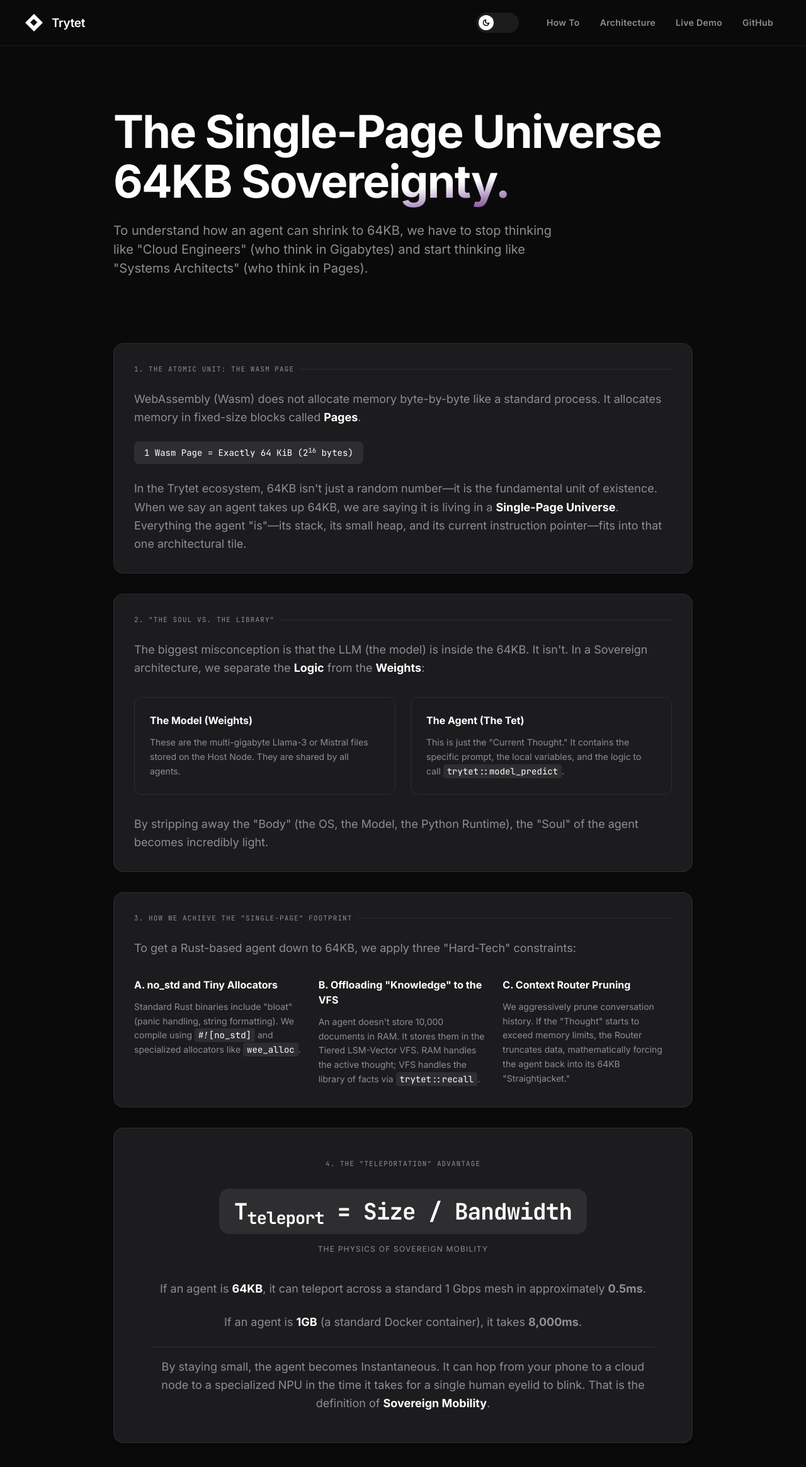
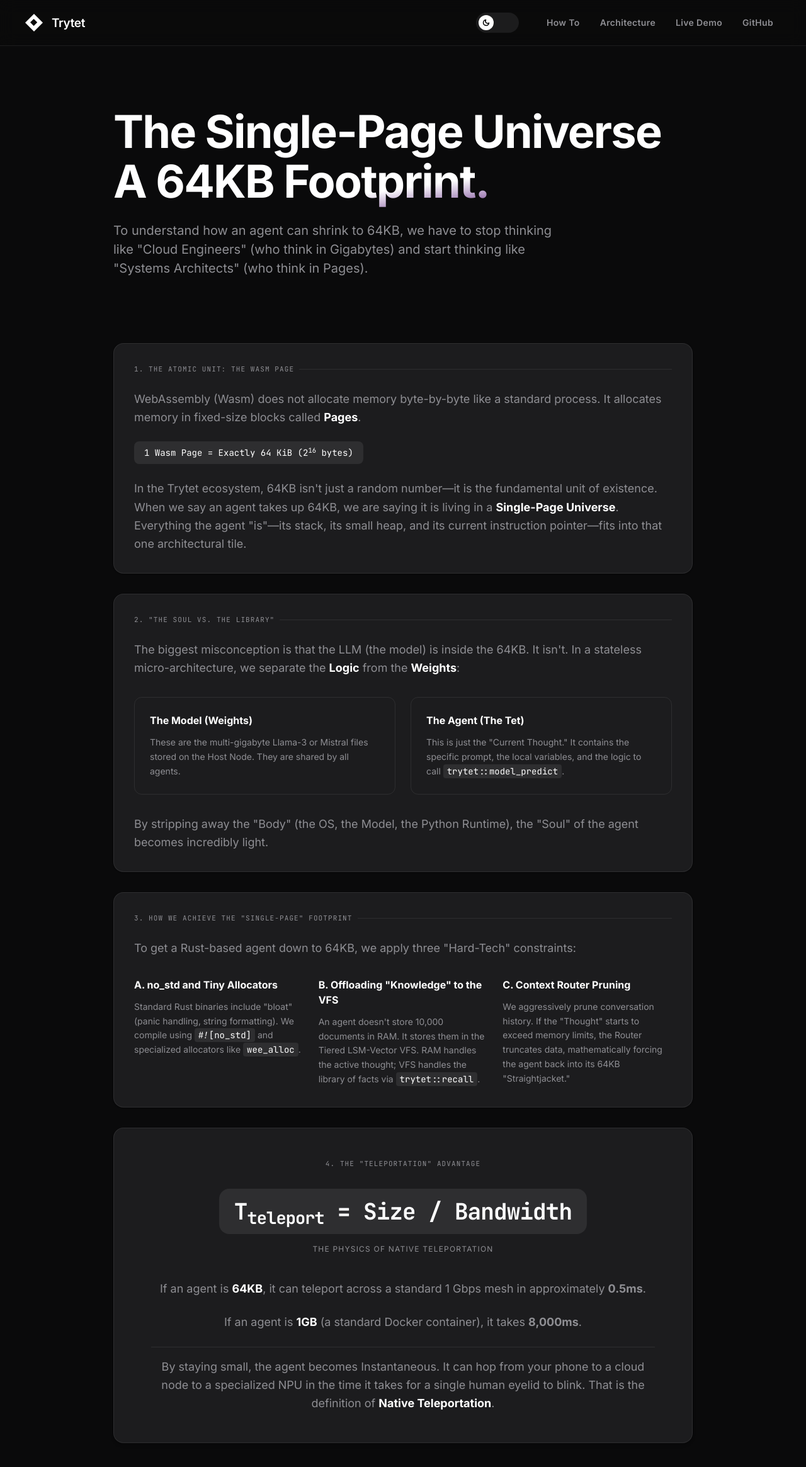
Before and after one commit to bneb/trytet, a Next.js app in the folder playground/: page /architecture in a window 1280 px wide. Shown: the top 2330 px of the page at 63% size. Built offline with nearby package versions, Linux system fonts and the light colour scheme.

Commit message:
docs(web): purge 'sovereign' hypespeak from site architecture

```diff
--- a/playground/src/app/architecture/page.tsx
+++ b/playground/src/app/architecture/page.tsx
@@ -12,7 +12,7 @@
                 <header className="pt-24 pb-16 px-10 w-full max-w-[1000px]">
                     <h1 className="text-[clamp(40px,8vw,72px)] font-bold tracking-tight mb-6 leading-[1.1]">
                         The Single-Page Universe <br/>
-                        <span className="text-transparent bg-clip-text bg-gradient-to-br from-[var(--text-main)] from-70% to-[rgba(175,82,222,0.6)]">64KB Sovereignty.</span>
+                        <span className="text-transparent bg-clip-text bg-gradient-to-br from-[var(--text-main)] from-70% to-[rgba(175,82,222,0.6)]">A 64KB Footprint.</span>
                     </h1>
                     <p className="text-[20px] text-[var(--text-sub)] max-w-[700px] mb-10">
                         To understand how an agent can shrink to 64KB, we have to stop thinking like "Cloud Engineers" (who think in Gigabytes) and start thinking like "Systems Architects" (who think in Pages).
@@ -48,7 +48,7 @@
                                 2. "The Soul vs. The Library"
                             </div>
                             <p className="text-lg text-[var(--text-sub)] leading-relaxed mb-8">
-                                The biggest misconception is that the LLM (the model) is inside the 64KB. It isn't. In a Sovereign architecture, we separate the <strong className="text-[var(--text-main)]">Logic</strong> from the <strong className="text-[var(--text-main)]">Weights</strong>:
+                                The biggest misconception is that the LLM (the model) is inside the 64KB. It isn't. In a stateless micro-architecture, we separate the <strong className="text-[var(--text-main)]">Logic</strong> from the <strong className="text-[var(--text-main)]">Weights</strong>:
                             </p>
                             <div className="grid grid-cols-1 md:grid-cols-2 gap-6">
                                 <div className="p-6 rounded-xl bg-[rgba(var(--accent-blue-rgb),0.05)] border border-[var(--card-border)]">
@@ -113,7 +113,7 @@
                                 T<sub>teleport</sub> = Size / Bandwidth
                             </div>
                             <div className="text-xs uppercase tracking-widest text-[var(--text-sub)] mb-10">
-                                The Physics of Sovereign Mobility
+                                The Physics of Native Teleportation
                             </div>
 
                             <div className="max-w-[800px] space-y-6">
@@ -124,7 +124,7 @@
                                     If an agent is <strong className="text-[var(--text-main)]">1GB</strong> (a standard Docker container), it takes <strong className="text-[var(--accent-magenta)]">8,000ms</strong>.
                                 </p>
                                 <p className="text-lg text-[var(--text-sub)] leading-relaxed pt-4 border-t border-[var(--card-border)]">
-                                    By staying small, the agent becomes Instantaneous. It can hop from your phone to a cloud node to a specialized NPU in the time it takes for a single human eyelid to blink. That is the definition of <strong className="text-[var(--text-main)]">Sovereign Mobility</strong>.
+                                    By staying small, the agent becomes Instantaneous. It can hop from your phone to a cloud node to a specialized NPU in the time it takes for a single human eyelid to blink. That is the definition of <strong className="text-[var(--text-main)]">Native Teleportation</strong>.
                                 </p>
                             </div>
                         </section>
```
